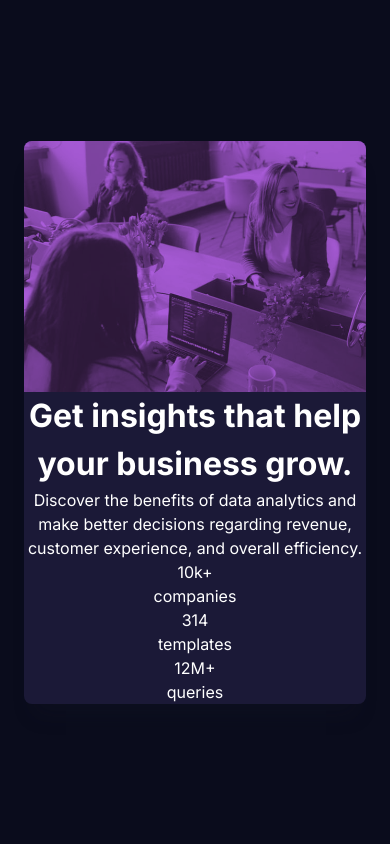
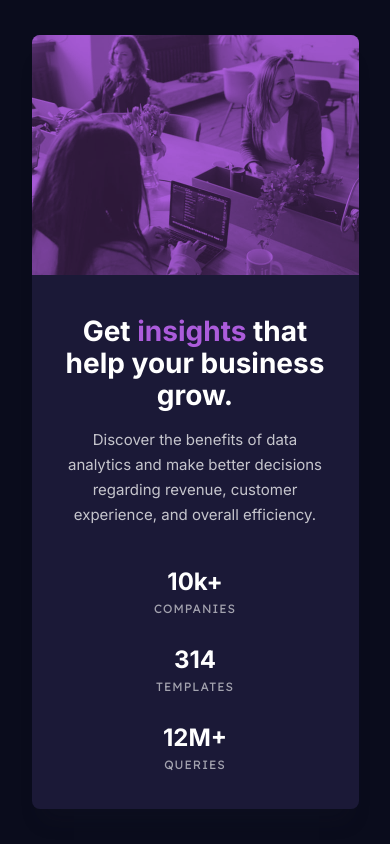
Before and after one commit to solracss/fem-stats-preview-card, a plain HTML site: page index.html in a window 390 px wide. Drawn offline with Linux system fonts and the light colour scheme.

Commit message:
CSS: finish mobile styles

```diff
--- a/sass/_layout.scss
+++ b/sass/_layout.scss
@@ -15,6 +15,7 @@ body {
 }
 
 .content {
+	max-width: 327px;
 	text-align: center;
 	background-color: $dark-blue;
 	border-radius: 8px;
@@ -31,10 +32,51 @@ body {
 	opacity: 0.75;
 }
 
-ul {
-	list-style: none;
+.content-text {
+	padding: 40px 31px 32px;
+}
+
+.title {
+	font-size: rem(28px);
+	font-weight: $fw-bold;
+	line-height: rem(32px);
+}
+
+.txt-violet {
+	color: $soft-violet;
+}
+
+.description {
+	margin-top: 16px;
+	font-size: rem(15px);
+	line-height: rem(25px);
+	color: $transparent-white-para;
+}
+
+.stats {
+	margin-top: 40px;
+}
+
+.stat-value {
+	font-size: rem(24px);
+	font-weight: $fw-bold;
+	line-height: normal;
 }
 
 .stat-name {
 	display: block;
+	font-family: $ff-counter;
+	font-size: rem(12px);
+	color: $transparent-white-stat;
+	text-transform: uppercase;
+	letter-spacing: rem(1px);
+	line-height: rem(25px);
 }
+
+.stats .stats-list-item:not(:first-child) {
+	margin-top: 24px;
+}
+
+ul {
+	list-style: none;
+}
```
Also changed, not shown: css/main.css, 1 other file.
